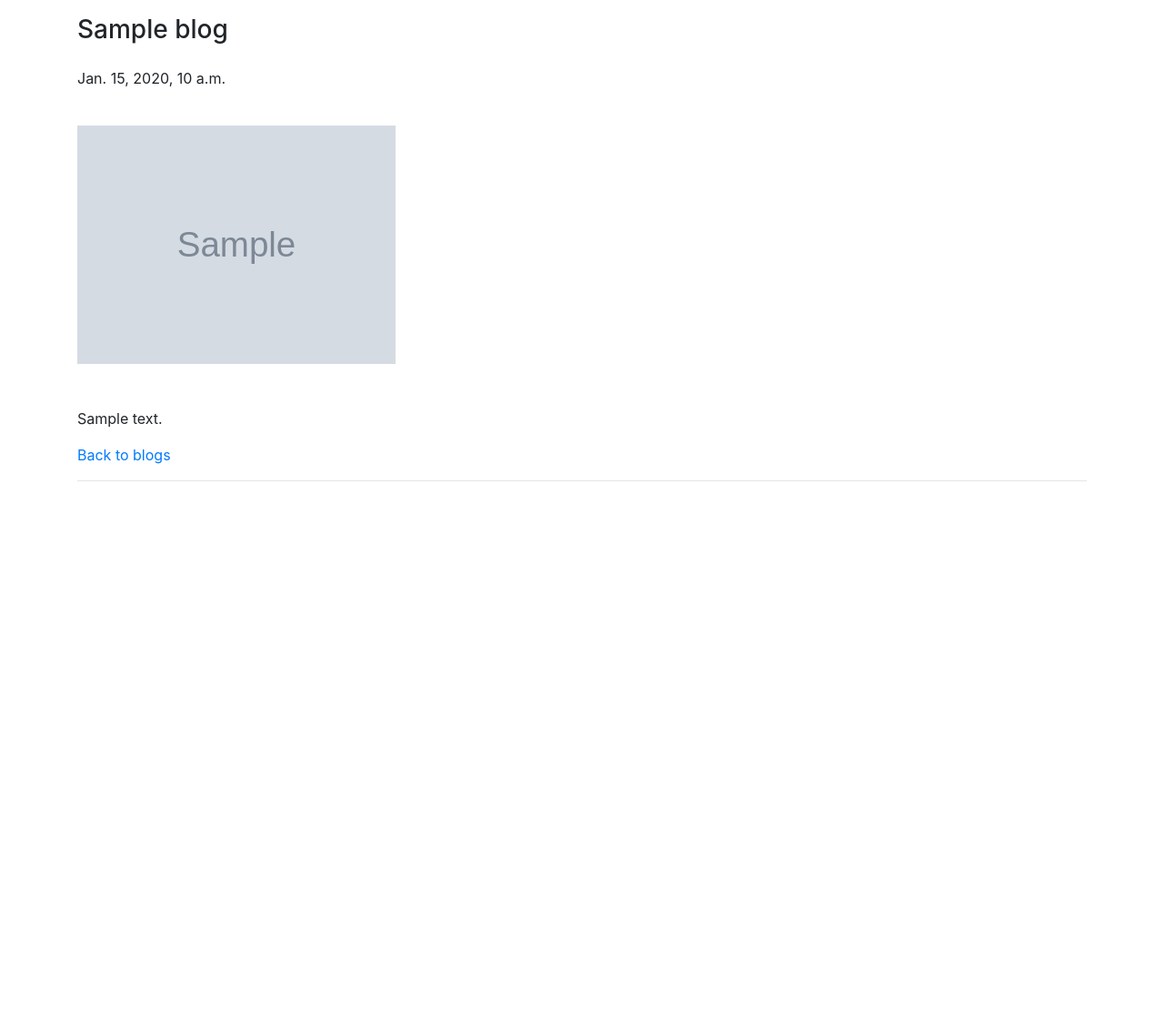
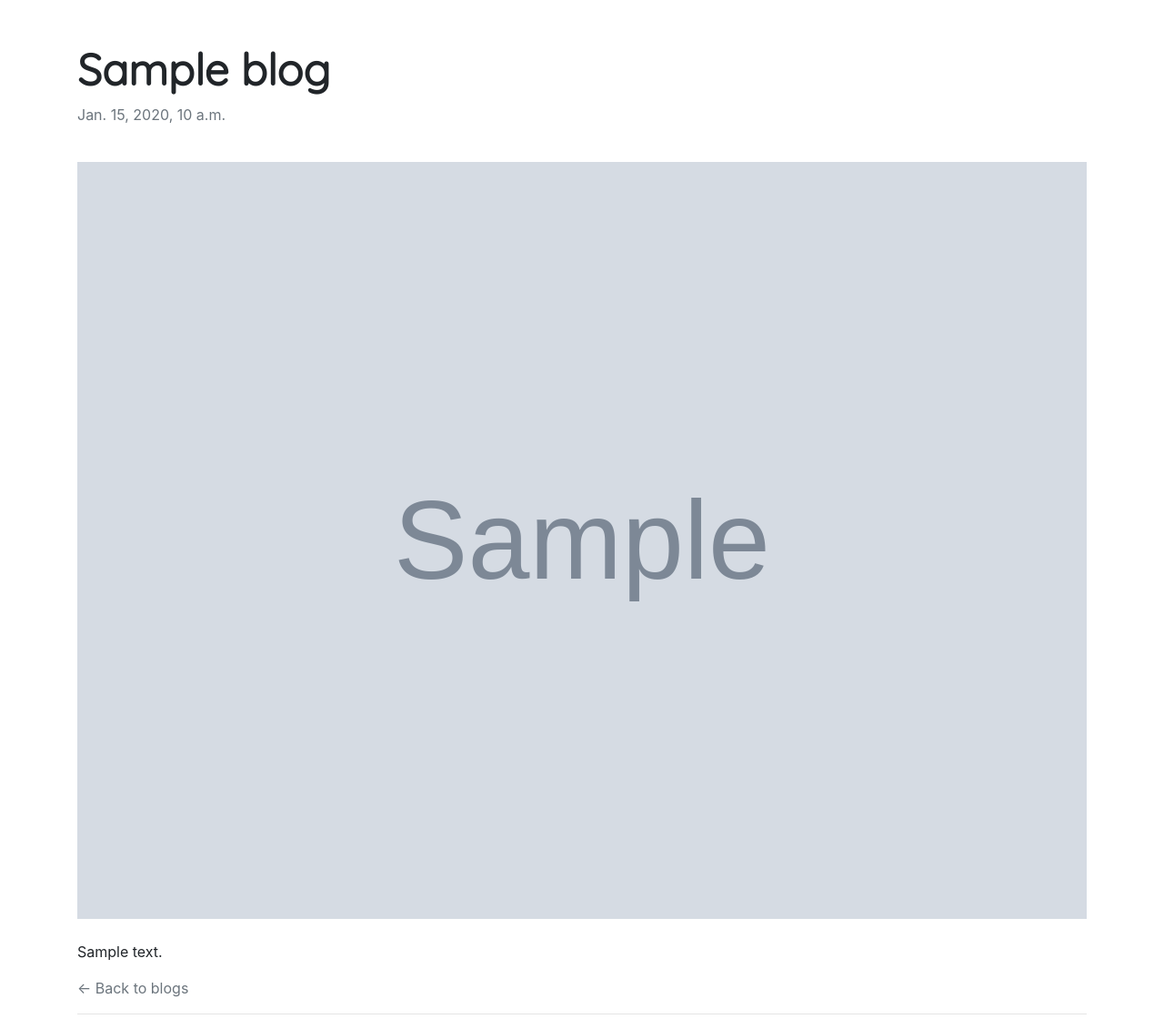
Before and after one commit to yaquake/portfolio-project, a Django app: template blog/templates/blog/detail.html in a window 1280 px wide. Shown: the part 56-1187 px from the top of the page at 91% size. Before the commit the page ends 585 px from the top, so only its background shows below. Run offline with Django 3.2, Linux system fonts and the light colour scheme; the template is opened without the code that fills it: most values are stand-ins (such as "Sample title", 1, 10 or a date in 2020); grey boxes marked "Sample" are stand-in pictures; data that the repository does not hold is empty; some libraries are stand-ins or nearby versions.

Commit message:
Minor design fixes

```diff
--- a/blog/templates/blog/allblogs.html
+++ b/blog/templates/blog/allblogs.html
@@ -59,11 +59,13 @@
         <div class="col-md-4">
             <img src="{{ blog.image.url }}" height="90%" width="90%" alt="Image"/>
         </div>
-        <div class="col-md-8" style="padding-top: 60px; font-family: Verdana ;">
+        <div class="col-md-8" style="padding-top: 40px; font-family: Verdana ;">
             {% if forloop.counter0|divisibleby:2 %}
+                <a href="{% url 'detail' blog.slug %}" class="text-muted">{{ blog.title }}</a>
                 <p style="font-size: 0.75em;" class="text-muted">{{ blog.pub_date }}</p>
                 <a href="{% url 'detail' blog.slug %}" class="text-muted">{{ blog.short_description }}</a>
             {% elif not forloop.counter0|divisibleby:2 %}
+                <a href="{% url 'detail' blog.slug %}" class="text-light">{{ blog.title }}</a>
                 <p style="font-size: 0.75em; color: #ffffff">{{ blog.pub_date }}</p>
                 <a href="{% url 'detail' blog.slug %}" class="text-light">{{ blog.short_description }}</a>
             {% endif %}
--- a/blog/templates/blog/detail.html
+++ b/blog/templates/blog/detail.html
@@ -11,7 +11,14 @@
 
     <!-- Bootstrap core CSS -->
     <link rel="stylesheet" href="https://stackpath.bootstrapcdn.com/bootstrap/4.1.1/css/bootstrap.min.css" integrity="sha384-WskhaSGFgHYWDcbwN70/dfYBj47jz9qbsMId/iRN3ewGhXQFZCSftd1LZCfmhktB" crossorigin="anonymous">
-
+    <link href="https://fonts.googleapis.com/css?family=Quicksand" rel="stylesheet">
+      <style>
+          .blog-title {
+              font-family: Quicksand, sans-serif;
+              font-weight: bold;
+              font-size: 3em;
+          }
+      </style>
   </head>
 
   <body>
@@ -44,16 +51,13 @@
 
     <main role="main">
         <div class="container">
-            <h3 class="pt-3">{{ blog.title }}</h3></a>
-            <p class="pt-3">{{ blog.pub_date_pretty }}</p>
-                <br />
-                <a href="{{ blog.image.url }}"><img class="img-fluid" src="{{ blog.image.url }}"  height="350" width="350"/></a>
-                <br />
-                <br />
-                <br />
+            <h2 class="pt-5 blog-title">{{ blog.title }}</h2></a>
+            <p class="pb-4 text-muted">{{ blog.pub_date_pretty }}</p>
+                <a href="{{ blog.image.url }}"><img class="img-fluid pb-4" src="{{ blog.image.url }}"  width="100%"/></a>
+
                 <p>{{ blog.body|safe }}</p>
 
-            <a href="{% url 'allblogs' %}">Back to blogs</a>
+            <a href="{% url 'allblogs' %}" class="text-muted"> <- Back to blogs</a>
             <hr />
         </div>
     </main>
```
